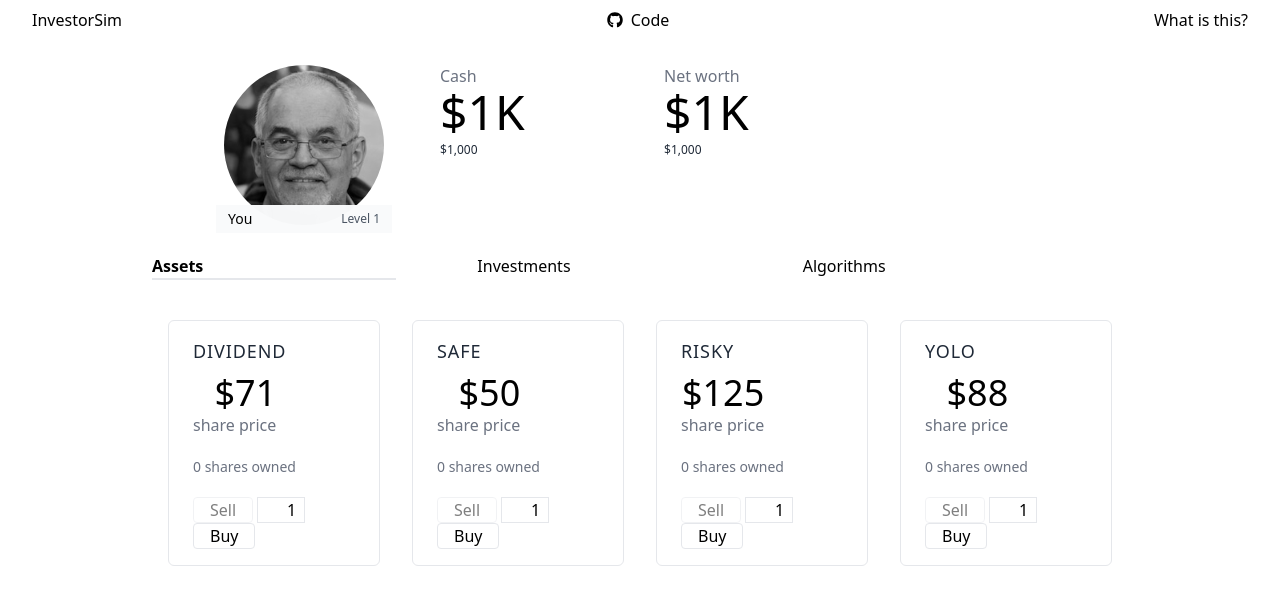
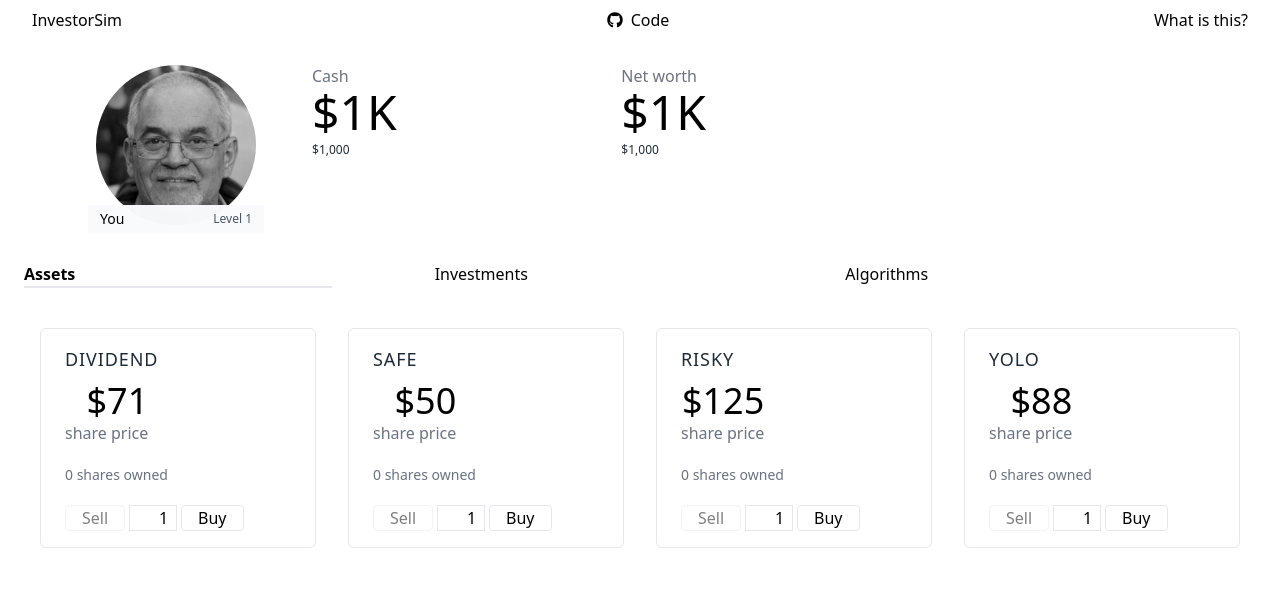
Before and after one commit to fotijr/investorsim, a React (Create React App) app: page /assets in a window 1280 px wide. Shown: the top 604 px of the page. Built offline with nearby package versions, Linux system fonts and the light colour scheme.

Commit message:
Improved layout styling

```diff
--- a/src/App.tsx
+++ b/src/App.tsx
@@ -6,7 +6,7 @@ function App() {
   return (
     <Router>
       <Header />
-      <div className="mx-auto max-w-screen-lg px-6 mb-10">
+      <div className="mx-auto max-w-screen-xl px-6 mb-10">
         <Simulation />
       </div>
     </Router>
--- a/src/Areas.tsx
+++ b/src/Areas.tsx
@@ -9,17 +9,17 @@ function Areas() {
     <div className="my-6 grid grid-flow-col auto-cols-fr">
       <div>
         <h2>
-          <NavLink className="block mr-10 w-3/4" to="/assets">Assets</NavLink>
+          <NavLink className="block mr-10 w-3/4 pt-2" to="/assets">Assets</NavLink>
         </h2>
       </div>
       <div>
         <h2>
-          <NavLink className="block mr-10 w-3/4" to="/investments">Investments</NavLink>
+          <NavLink className="block mr-10 w-3/4 pt-2" to="/investments">Investments</NavLink>
         </h2>
       </div>
       <div>
         <h2>
-          <NavLink className="block mr-10 w-3/4" to="/algorithms">Algorithms</NavLink>
+          <NavLink className="block mr-10 w-3/4 pt-2" to="/algorithms">Algorithms</NavLink>
         </h2>
       </div>
     </div>
```
